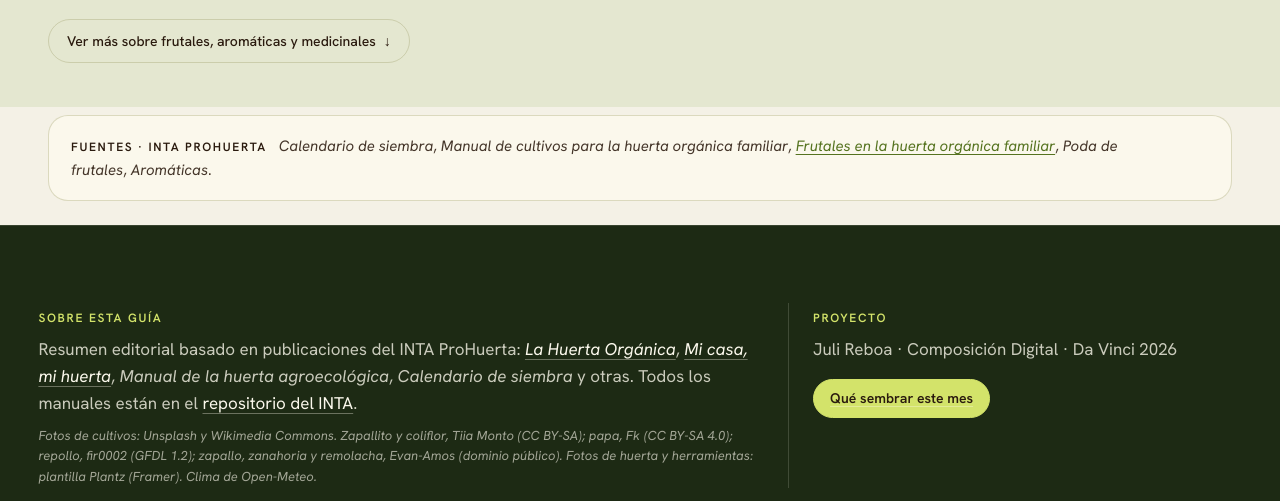
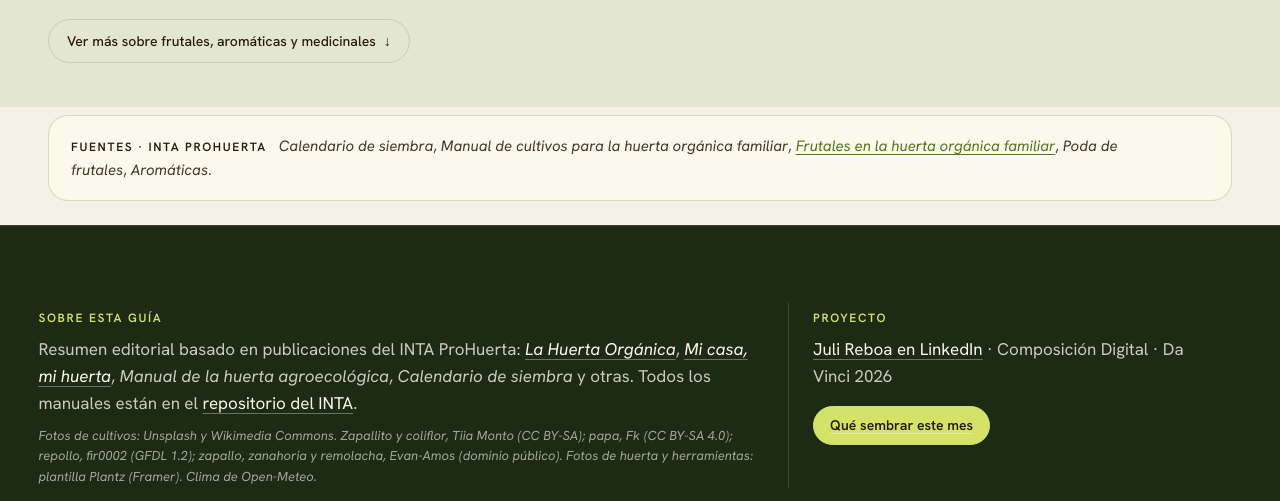
Before and after one commit to JulietaREBOA/huertita, a plain HTML site: page html/calendario.html in a window 1280 px wide. Shown: the part 4477-4978 px from the top of the page. Drawn offline with nearby package versions, Linux system fonts and the light colour scheme.

Commit message:
Link a LinkedIn en el pie de todas las páginas
Co-Authored-By: Claude Opus 5.5 <noreply@anthropic.com>

```diff
--- a/html/calendario.html
+++ b/html/calendario.html
@@ -212,7 +212,7 @@
             </div>
             <div>
               <p class="overline mb-2">Proyecto</p>
-              <p class="mb-3">Juli Reboa · Composición Digital · Da Vinci 2026</p>
+              <p class="mb-3"><a href="https://www.linkedin.com/in/julieta-reboa/" target="_blank" rel="noopener">Juli Reboa en LinkedIn</a> · Composición Digital · Da Vinci 2026</p>
               <a class="btn btn-huerta lima chico" href="calendario.html">Qué sembrar este mes</a>
             </div>
           </div>
```
Also changed, not shown: html/cuidar-y-cosechar.html (+1 -1 lines), html/gracias.html (+1 -1 lines), html/preparar-y-sembrar.html (+1 -1 lines), index.html (+1 -1 lines).
